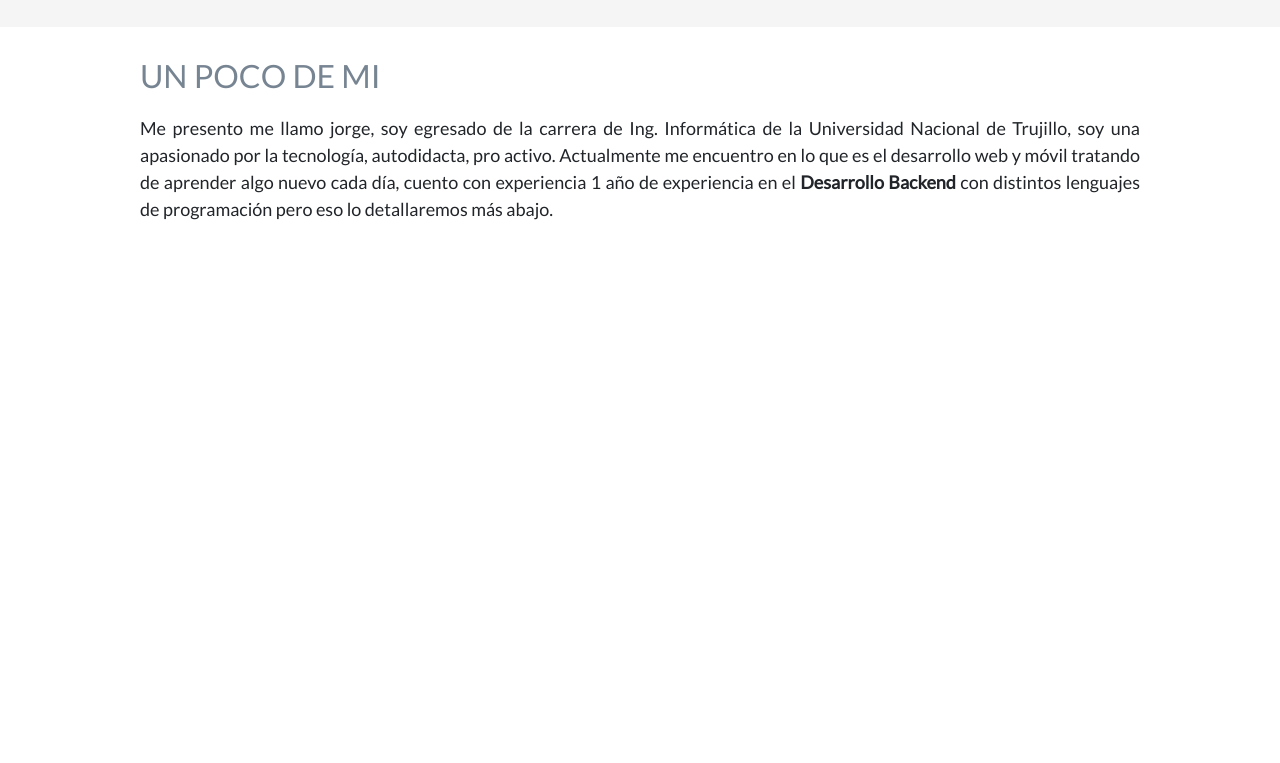
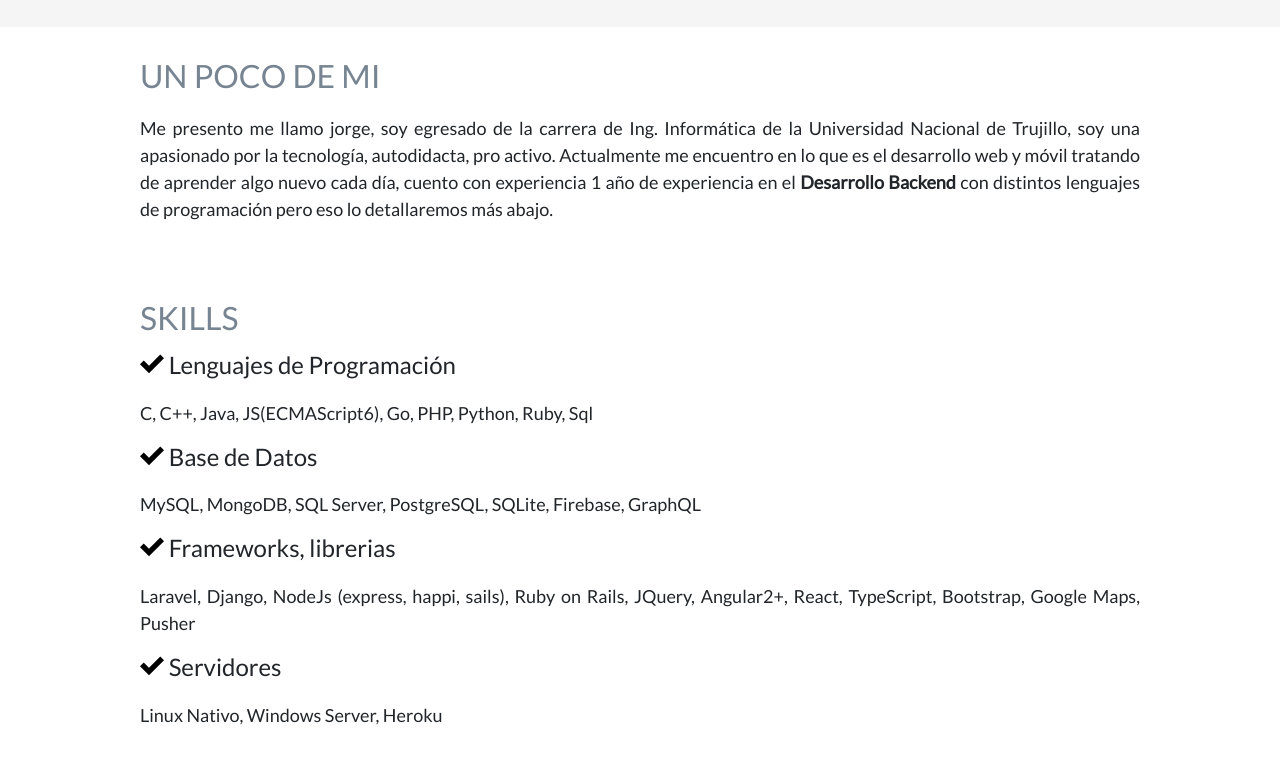
Before and after one commit to jorgeAM/prueba, a website: page public/index.html in a window 1280 px wide. Shown: the part 213-976 px from the top of the page. Before the commit the page ends 800 px from the top, so only its background shows below. Drawn offline with nearby package versions, Linux system fonts and the light colour scheme; files whose address does not match are found by name.

Commit message:
estilos v4 - skills

```diff
--- a/public/assets/css/style.css
+++ b/public/assets/css/style.css
@@ -137,6 +137,10 @@ body{
   font-weight: bold;
 }
 
+.subtitle{
+  margin-top: 13px;
+}
+
 .title{
   color: #778492;
   font-weight: 400;
--- a/public/index.html
+++ b/public/index.html
@@ -52,6 +52,49 @@
           con distintos lenguajes de programación pero eso lo detallaremos más abajo.
         </p>
       </article>
+      <article class="container">
+        <h3 class="title">SKILLS</h3>
+        <div class="lenguajes">
+          <h4 class="subtitle">
+            <span class="icon-checkmark"></span>
+            Lenguajes de Programación
+          </h4>
+          <p class="about-me-content">
+            C, C++, Java, JS(ECMAScript6), Go, PHP, Python, Ruby, Sql
+          </p>
+        </div>
+
+        <div class="database">
+          <h4 class="subtitle">
+            <span class="icon-checkmark"></span>
+            Base de Datos
+          </h4>
+          <p class="about-me-content">
+            MySQL, MongoDB, SQL Server, PostgreSQL, SQLite, Firebase, GraphQL
+          </p>
+        </div>
+
+        <div class="framework">
+          <h4 class="subtitle">
+            <span class="icon-checkmark"></span>
+            Frameworks, librerias
+          </h4>
+          <p class="about-me-content">
+            Laravel, Django, NodeJs (express, happi, sails), Ruby on Rails, JQuery,
+            Angular2+, React, TypeScript, Bootstrap, Google Maps, Pusher
+          </p>
+        </div>
+
+        <div class="server">
+          <h4 class="subtitle">
+            <span class="icon-checkmark"></span>
+            Servidores
+          </h4>
+          <p class="about-me-content">
+            Linux Nativo, Windows Server, Heroku
+          </p>
+        </div>
+      </article>
     </section>
   </body>
   <script src="https://code.jquery.com/jquery-3.3.1.slim.min.js" integrity="sha384-q8i/X+965DzO0rT7abK41JStQIAqVgRVzpbzo5smXKp4YfRvH+8abtTE1Pi6jizo" crossorigin="anonymous"></script>
```
